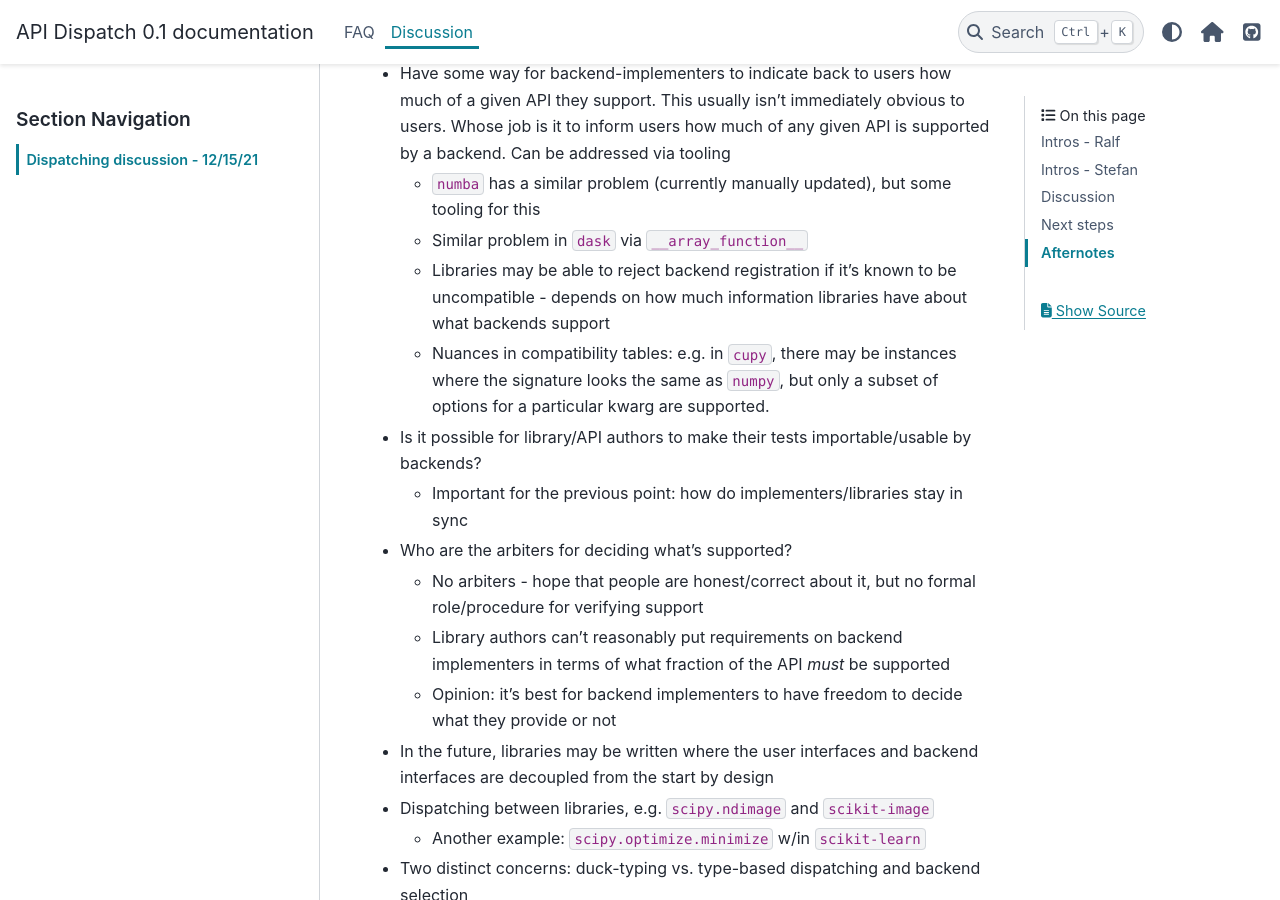
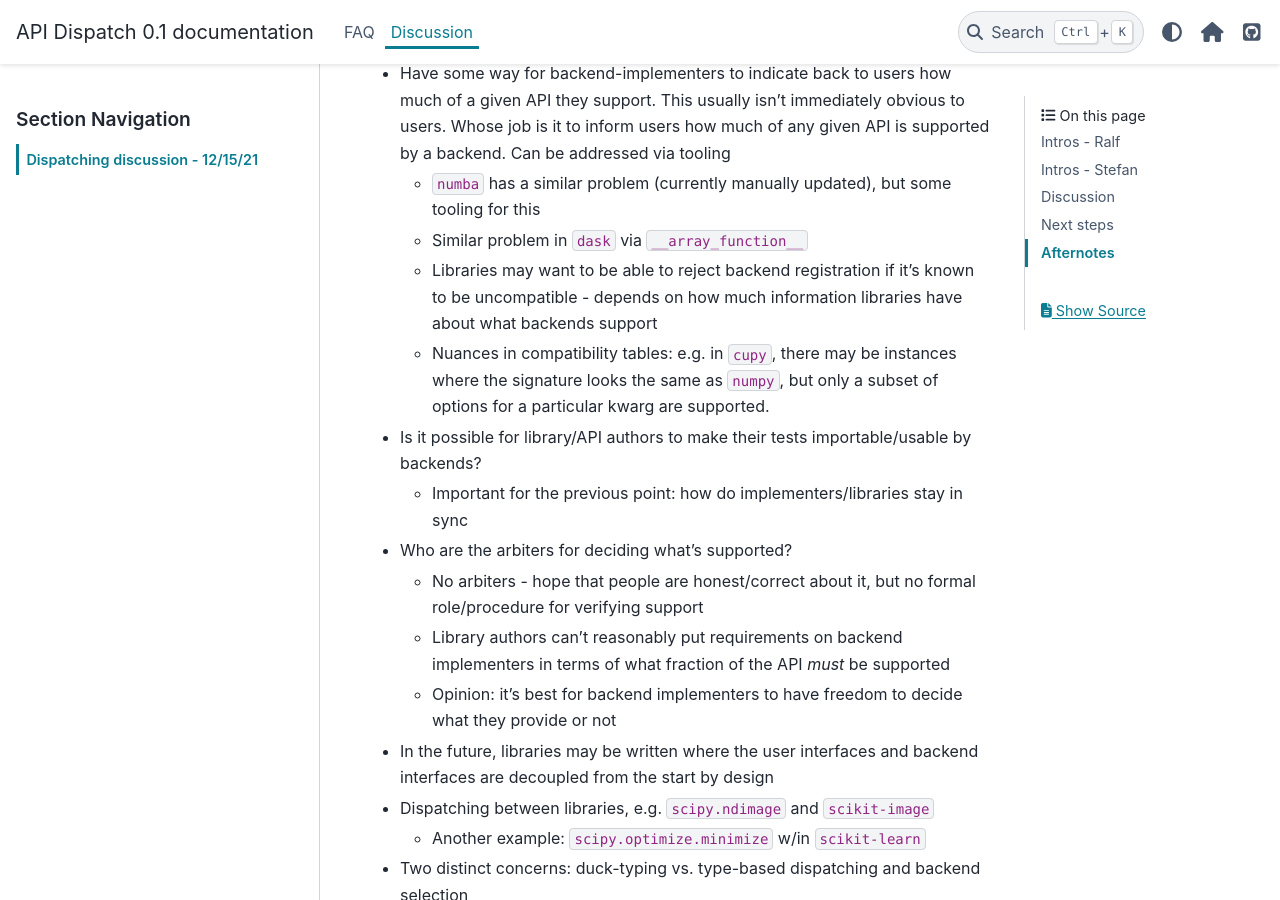
Before and after one commit to scientific-python/api-dispatch, a Sphinx documentation site: the page built from source/discussion/2021-12-15.rst, in a window 1280 px wide and 900 px high, scrolled down 3490 px. Built offline with Sphinx 7.4.7 and the PyData theme 0.15.4, drawn with Linux system fonts in a browser that asks for light colours; some of the changed text lies outside the part shown.

Commit message:
Apply suggestions from code review
Co-authored-by: Sebastian Berg <sebastian@sipsolutions.net>

```diff
--- a/source/discussion/2021-12-15.rst
+++ b/source/discussion/2021-12-15.rst
@@ -172,7 +172,7 @@
    -  ``numba`` has a similar problem (currently manually updated), but
       some tooling for this
    -  Similar problem in ``dask`` via ``__array_function__``
-   -  Libraries may be able to reject backend registration if it’s known
+   -  Libraries may want to be able to reject backend registration if it’s known
       to be uncompatible - depends on how much information libraries
       have about what backends support
    -  Nuances in compatibility tables: e.g. in ``cupy``, there may be
@@ -214,8 +214,6 @@
 
 -  Having ``scikit-learn`` be the API is viewed as a positive, +1 for
    dispatching
-
--
 
 -  What about a backend system for computational kernels shared by
    multiple GPU libs? (E.g. CUDA solvers)
@@ -265,4 +263,3 @@
 ----------
 
 -  single-dispatch (stlib) vs multi-dispatch
--
```
Also changed, not shown: other parts of source/discussion/2021-12-15.rst (+1 -1 lines).
